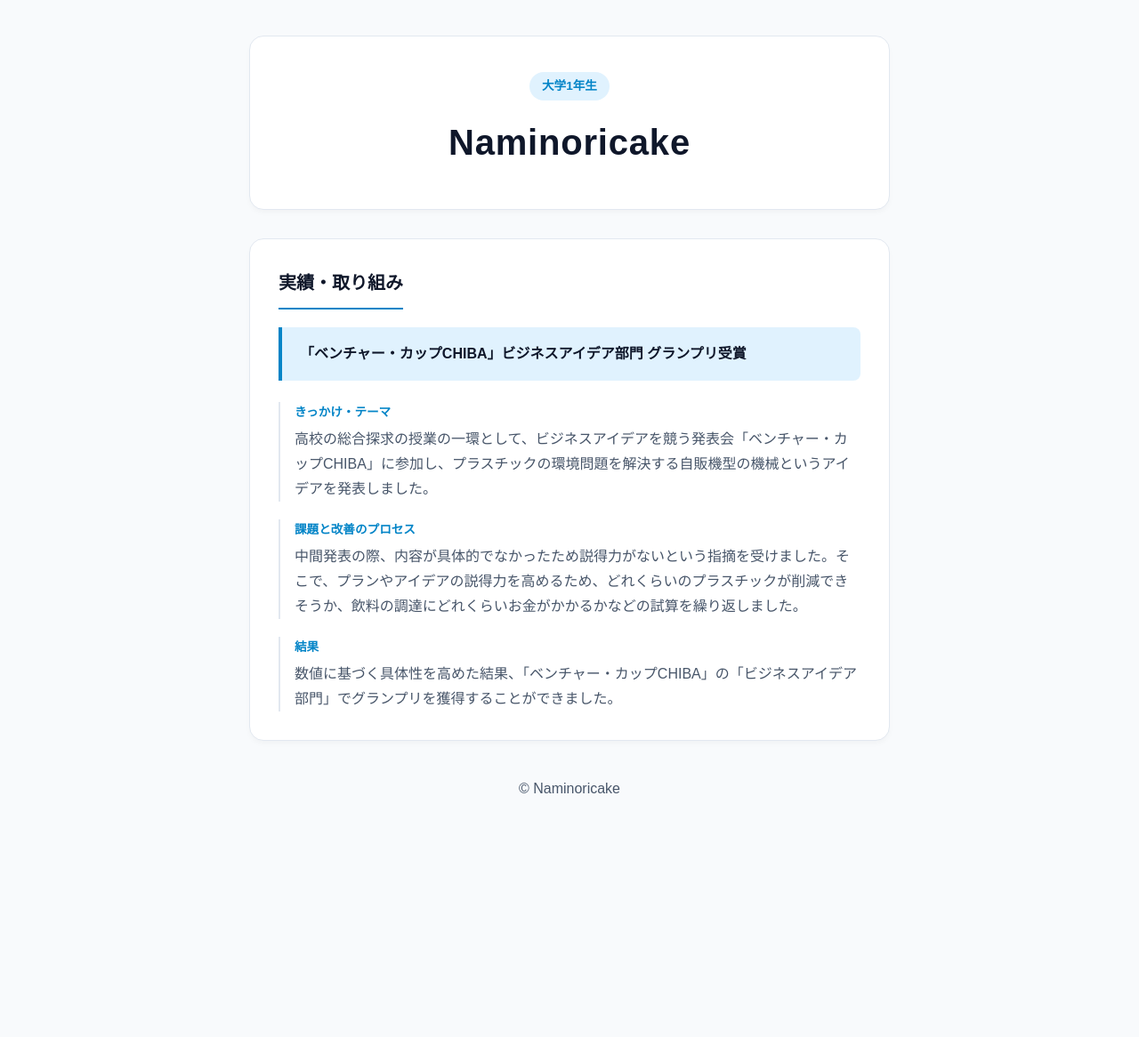
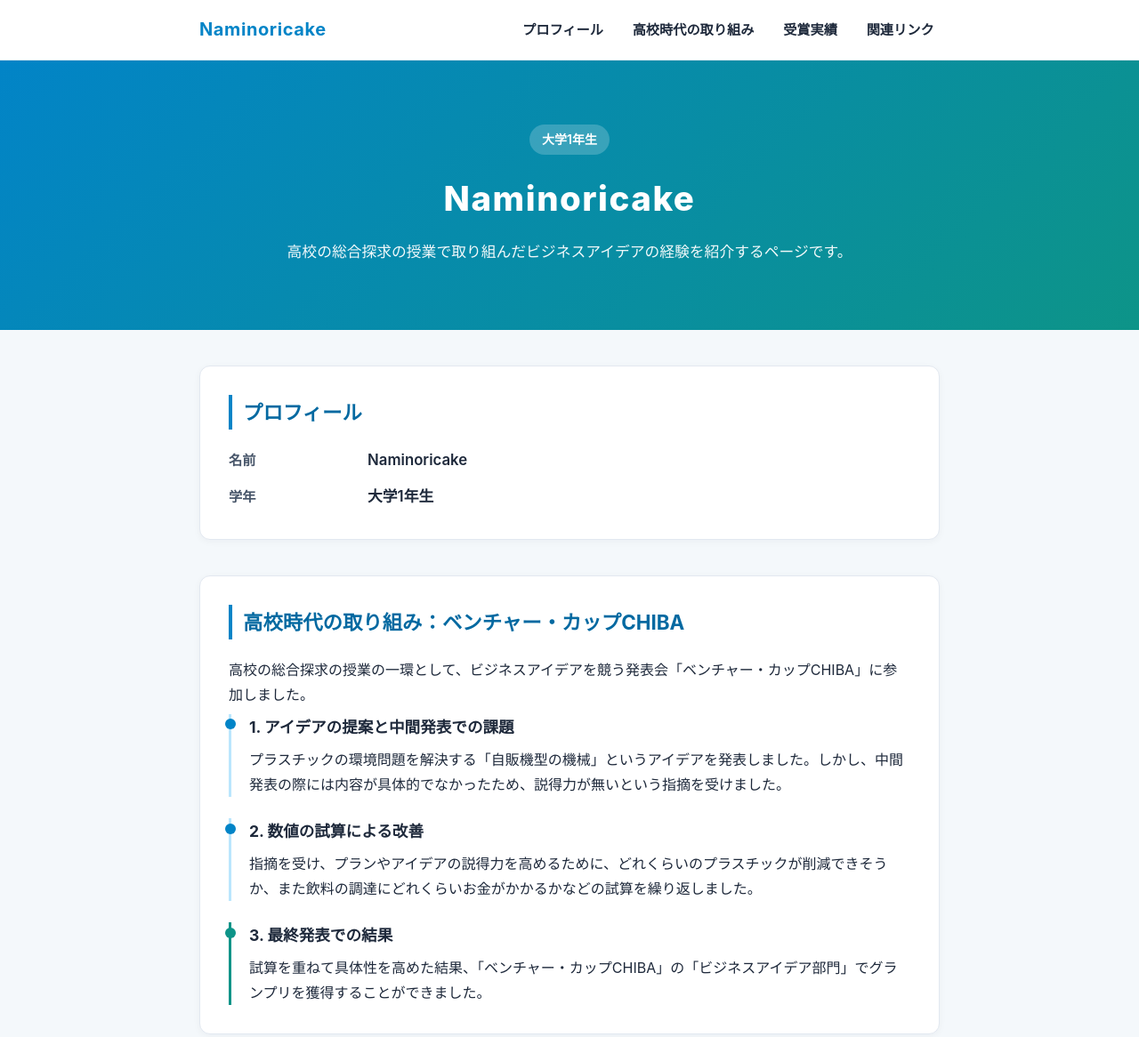
Before and after one commit to Naminoricake/my-website, a plain HTML site: page index.html in a window 1280 px wide. Shown: the top 1166 px of the page at 89% size. Before the commit the page ends 965 px from the top, so only its background shows below. Drawn offline with Linux system fonts and the light colour scheme.

Commit message:
Add files via upload

```diff
--- a/index.html
+++ b/index.html
@@ -6,12 +6,13 @@
   <title>Naminoricake | 自己紹介</title>
   <style>
     :root {
-      --bg-color: #f8fafc;
+      --bg-color: #f4f8fb;
       --surface-color: #ffffff;
-      --text-primary: #0f172a;
-      --text-secondary: #475569;
-      --accent-color: #0284c7;
-      --accent-light: #e0f2fe;
+      --primary-color: #0284c7;
+      --primary-dark: #0369a1;
+      --accent-color: #0d9488;
+      --text-main: #1e293b;
+      --text-muted: #475569;
       --border-color: #e2e8f0;
     }
 
@@ -21,162 +22,353 @@
       padding: 0;
     }
 
-    body {
-      font-family: "Hiragino Kaku Gothic ProN", "Hiragino Sans", "BIZ UDPGothic", "Meiryo", sans-serif;
-      background-color: var(--bg-color);
-      color: var(--text-primary);
-      line-height: 1.75;
-      -webkit-font-smoothing: antialiased;
+    html {
+      scroll-behavior: smooth;
     }
 
-    .container {
-      max-width: 760px;
-      margin: 0 auto;
-      padding: 2.5rem 1.25rem 4rem;
+    body {
+      font-family: -apple-system, BlinkMacSystemFont, "Hiragino Kaku Gothic ProN", "Hiragino Sans", Meiryo, sans-serif;
+      background-color: var(--bg-color);
+      color: var(--text-main);
+      line-height: 1.75;
     }
 
     header {
       background-color: var(--surface-color);
-      border: 1px solid var(--border-color);
-      border-radius: 16px;
-      padding: 2.5rem 2rem;
-      text-align: center;
-      margin-bottom: 2rem;
-      box-shadow: 0 4px 6px -1px rgba(0, 0, 0, 0.03);
+      border-bottom: 1px solid var(--border-color);
+      position: sticky;
+      top: 0;
+      z-index: 100;
     }
 
-    .badge {
+    .header-inner {
+      max-width: 880px;
+      margin: 0 auto;
+      padding: 1rem 1.5rem;
+      display: flex;
+      justify-content: space-between;
+      align-items: center;
+      flex-wrap: wrap;
+      gap: 0.75rem;
+    }
+
+    .site-title {
+      font-size: 1.25rem;
+      font-weight: 700;
+      color: var(--primary-color);
+      text-decoration: none;
+      letter-spacing: 0.03em;
+    }
+
+    nav ul {
+      list-style: none;
+      display: flex;
+      gap: 1.25rem;
+      flex-wrap: wrap;
+    }
+
+    nav a {
+      text-decoration: none;
+      color: var(--text-main);
+      font-size: 0.95rem;
+      font-weight: 600;
+      padding: 0.25rem 0.4rem;
+      border-radius: 4px;
+      transition: color 0.2s, background-color 0.2s;
+    }
+
+    nav a:hover {
+      color: var(--primary-color);
+      background-color: #e0f2fe;
+    }
+
+    .hero {
+      background: linear-gradient(135deg, #0284c7 0%, #0d9488 100%);
+      color: #ffffff;
+      padding: 4.5rem 1.5rem;
+      text-align: center;
+    }
+
+    .hero-inner {
+      max-width: 720px;
+      margin: 0 auto;
+    }
+
+    .hero-badge {
       display: inline-block;
-      background-color: var(--accent-light);
-      color: var(--accent-color);
-      font-size: 0.85rem;
-      font-weight: 700;
-      padding: 0.25rem 0.85rem;
+      background-color: rgba(255, 255, 255, 0.2);
+      padding: 0.3rem 0.9rem;
       border-radius: 999px;
+      font-size: 0.875rem;
+      font-weight: 600;
+      margin-bottom: 1rem;
+    }
+
+    .hero h1 {
+      font-size: 2.4rem;
+      font-weight: 800;
+      letter-spacing: 0.04em;
       margin-bottom: 0.75rem;
     }
 
-    h1 {
-      font-size: clamp(1.75rem, 5vw, 2.5rem);
-      font-weight: 800;
-      letter-spacing: 0.02em;
-      color: var(--text-primary);
+    .hero p {
+      font-size: 1.05rem;
+      opacity: 0.95;
+    }
+
+    main {
+      max-width: 880px;
+      margin: 0 auto;
+      padding: 2.5rem 1.5rem 4rem;
+      display: flex;
+      flex-direction: column;
+      gap: 2.5rem;
     }
 
     section {
       background-color: var(--surface-color);
       border: 1px solid var(--border-color);
-      border-radius: 16px;
+      border-radius: 12px;
       padding: 2rem;
-      margin-bottom: 1.5rem;
-      box-shadow: 0 4px 6px -1px rgba(0, 0, 0, 0.03);
+      box-shadow: 0 2px 8px rgba(15, 23, 42, 0.04);
+      scroll-margin-top: 4.5rem;
     }
 
     h2 {
-      font-size: 1.25rem;
+      font-size: 1.4rem;
+      color: var(--primary-dark);
+      border-left: 4px solid var(--primary-color);
+      padding-left: 0.75rem;
+      margin-bottom: 1.25rem;
+    }
+
+    .profile-grid {
+      display: grid;
+      grid-template-columns: 140px 1fr;
+      gap: 0.75rem 1rem;
+      align-items: baseline;
+    }
+
+    .profile-label {
       font-weight: 700;
-      color: var(--text-primary);
-      padding-bottom: 0.65rem;
-      margin-bottom: 1.25rem;
-      border-bottom: 2px solid var(--accent-color);
-      display: inline-block;
+      color: var(--text-muted);
+      font-size: 0.95rem;
+    }
+
+    .profile-value {
+      font-size: 1.05rem;
+      font-weight: 600;
+    }
+
+    .timeline {
+      display: flex;
+      flex-direction: column;
+      gap: 1.5rem;
+      margin-top: 0.5rem;
+    }
+
+    .timeline-item {
+      border-left: 3px solid #bae6fd;
+      padding-left: 1.25rem;
+      position: relative;
+    }
+
+    .timeline-item::before {
+      content: "";
+      position: absolute;
+      left: -7.5px;
+      top: 0.35rem;
+      width: 12px;
+      height: 12px;
+      border-radius: 50%;
+      background-color: var(--primary-color);
+    }
+
+    .timeline-item.highlight {
+      border-left-color: var(--accent-color);
+    }
+
+    .timeline-item.highlight::before {
+      background-color: var(--accent-color);
+    }
+
+    .step-title {
+      font-size: 1.1rem;
+      font-weight: 700;
+      margin-bottom: 0.4rem;
+      color: var(--text-main);
     }
 
     .award-box {
-      background-color: var(--accent-light);
-      border-left: 4px solid var(--accent-color);
-      padding: 1rem 1.25rem;
-      border-radius: 0 8px 8px 0;
-      margin-bottom: 1.5rem;
-      font-weight: 700;
-      color: var(--text-primary);
+      margin-top: 1.75rem;
+      background-color: #f0fdfa;
+      border: 1px solid #99f6e4;
+      border-radius: 8px;
+      padding: 1.25rem 1.5rem;
     }
 
-    .story-list {
-      list-style: none;
-      display: flex;
-      flex-direction: column;
-      gap: 1.25rem;
+    .award-title {
+      font-weight: 700;
+      color: #0f766e;
+      font-size: 1.1rem;
+      margin-bottom: 0.35rem;
     }
 
-    .story-item {
-      padding-left: 1rem;
-      border-left: 2px solid var(--border-color);
+    .video-section p {
+      margin-bottom: 1.25rem;
+      color: var(--text-muted);
     }
 
-    .story-label {
-      display: block;
-      font-size: 0.85rem;
+    .btn-link {
+      display: inline-block;
+      background-color: var(--primary-color);
+      color: #ffffff;
+      text-decoration: none;
       font-weight: 700;
-      color: var(--accent-color);
-      margin-bottom: 0.25rem;
+      padding: 0.85rem 1.5rem;
+      border-radius: 8px;
+      transition: background-color 0.2s, transform 0.1s;
     }
 
-    p {
-      color: var(--text-secondary);
-      font-size: 1rem;
+    .btn-link:hover {
+      background-color: var(--primary-dark);
+      transform: translateY(-1px);
     }
 
     footer {
       text-align: center;
-      margin-top: 2.5rem;
-      font-size: 0.85rem;
-      color: var(--text-secondary);
+      padding: 2rem 1rem;
+      color: var(--text-muted);
+      font-size: 0.875rem;
+      border-top: 1px solid var(--border-color);
+      background-color: var(--surface-color);
     }
 
     @media (max-width: 600px) {
-      .container {
-        padding: 1.5rem 1rem 3rem;
+      .header-inner {
+        flex-direction: column;
+        align-items: flex-start;
       }
 
-      header,
+      nav ul {
+        gap: 0.75rem;
+      }
+
+      .hero {
+        padding: 3rem 1.25rem;
+      }
+
+      .hero h1 {
+        font-size: 1.85rem;
+      }
+
       section {
         padding: 1.5rem 1.25rem;
       }
 
-      h2 {
-        font-size: 1.15rem;
+      .profile-grid {
+        grid-template-columns: 1fr;
+        gap: 0.25rem;
       }
 
-      p {
-        font-size: 0.95rem;
+      .profile-label {
+        margin-top: 0.5rem;
+      }
+
+      .btn-link {
+        display: block;
+        text-align: center;
       }
     }
   </style>
 </head>
 <body>
-  <div class="container">
+
   <header>
-      <span class="badge">大学1年生</span>
-      <h1>Naminoricake</h1>
+    <div class="header-inner">
+      <a href="#top" class="site-title">Naminoricake</a>
+      <nav aria-label="ページ内メニュー">
+        <ul>
+          <li><a href="#profile">プロフィール</a></li>
+          <li><a href="#venture-cup">高校時代の取り組み</a></li>
+          <li><a href="#award">受賞実績</a></li>
+          <li><a href="#link">関連リンク</a></li>
+        </ul>
+      </nav>
+    </div>
   </header>
 
+  <div id="top" class="hero">
+    <div class="hero-inner">
+      <span class="hero-badge">大学1年生</span>
+      <h1>Naminoricake</h1>
+      <p>高校の総合探求の授業で取り組んだビジネスアイデアの経験を紹介するページです。</p>
+    </div>
+  </div>
+
   <main>
-      <section>
-        <h2>実績・取り組み</h2>
+    <section id="profile">
+      <h2>プロフィール</h2>
+      <div class="profile-grid">
+        <div class="profile-label">名前</div>
+        <div class="profile-value">Naminoricake</div>
+        <div class="profile-label">学年</div>
+        <div class="profile-value">大学1年生</div>
+      </div>
+    </section>
+
+    <section id="venture-cup">
+      <h2>高校時代の取り組み：ベンチャー・カップCHIBA</h2>
+      <p>
+        高校の総合探求の授業の一環として、ビジネスアイデアを競う発表会「ベンチャー・カップCHIBA」に参加しました。
+      </p>
+
+      <div class="timeline">
+        <div class="timeline-item">
+          <div class="step-title">1. アイデアの提案と中間発表での課題</div>
+          <p>
+            プラスチックの環境問題を解決する「自販機型の機械」というアイデアを発表しました。しかし、中間発表の際には内容が具体的でなかったため、説得力が無いという指摘を受けました。
+          </p>
+        </div>
+
+        <div class="timeline-item">
+          <div class="step-title">2. 数値の試算による改善</div>
+          <p>
+            指摘を受け、プランやアイデアの説得力を高めるために、どれくらいのプラスチックが削減できそうか、また飲料の調達にどれくらいお金がかかるかなどの試算を繰り返しました。
+          </p>
+        </div>
+
+        <div class="timeline-item highlight">
+          <div class="step-title">3. 最終発表での結果</div>
+          <p>
+            試算を重ねて具体性を高めた結果、「ベンチャー・カップCHIBA」の「ビジネスアイデア部門」でグランプリを獲得することができました。
+          </p>
+        </div>
+      </div>
+    </section>
+
+    <section id="award">
+      <h2>受賞実績</h2>
       <div class="award-box">
-          「ベンチャー・カップCHIBA」ビジネスアイデア部門 グランプリ受賞
+        <div class="award-title">「ベンチャー・カップCHIBA」ビジネスアイデア部門 グランプリ</div>
+        <p>
+          プラスチックの環境問題を解決する自販機型の機械のビジネスアイデアにおいて、プラスチック削減量や飲料調達コストの試算を重ねて具体性と説得力を高めたことで受賞しました。
+        </p>
       </div>
-        <ul class="story-list">
-          <li class="story-item">
-            <span class="span story-label">きっかけ・テーマ</span>
-            <p>高校の総合探求の授業の一環として、ビジネスアイデアを競う発表会「ベンチャー・カップCHIBA」に参加し、プラスチックの環境問題を解決する自販機型の機械というアイデアを発表しました。</p>
-          </li>
-          <li class="story-item">
-            <span class="story-label">課題と改善のプロセス</span>
-            <p>中間発表の際、内容が具体的でなかったため説得力がないという指摘を受けました。そこで、プランやアイデアの説得力を高めるため、どれくらいのプラスチックが削減できそうか、飲料の調達にどれくらいお金がかかるかなどの試算を繰り返しました。</p>
-          </li>
-          <li class="story-item">
-            <span class="story-label">結果</span>
-            <p>数値に基づく具体性を高めた結果、「ベンチャー・カップCHIBA」の「ビジネスアイデア部門」でグランプリを獲得することができました。</p>
-          </li>
-        </ul>
+    </section>
+
+    <section id="link" class="video-section">
+      <h2>関連リンク</h2>
+      <p>関連する動画はこちらからご覧いただけます。</p>
+      <a href="https://www.youtube.com/watch?v=aQjo9UAjdK4&t=16s" target="_blank" rel="noopener noreferrer" class="btn-link">
+        関連動画を見る（YouTube）
+      </a>
     </section>
   </main>
 
   <footer>
     <p>&copy; Naminoricake</p>
   </footer>
-  </div>
+
 </body>
 </html>
```
Lines whose indentation alone changed are shown as unchanged.
